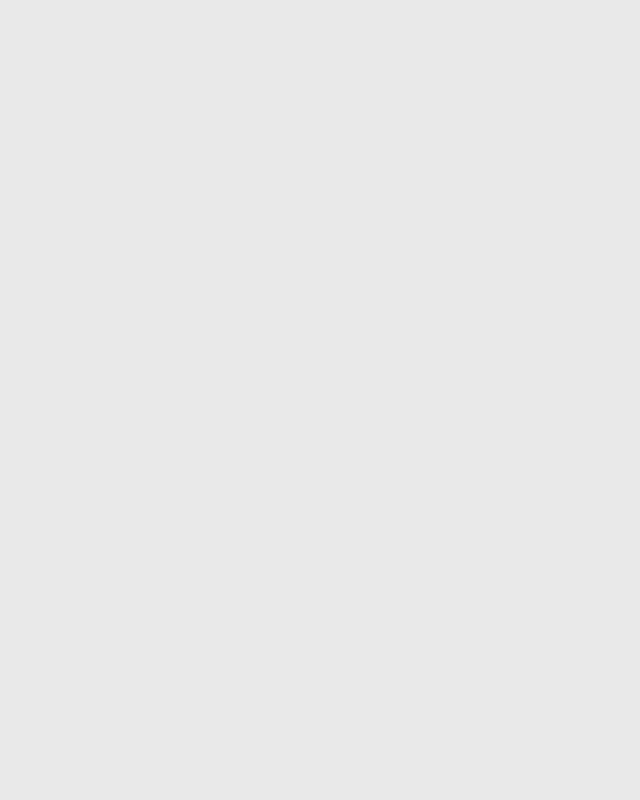
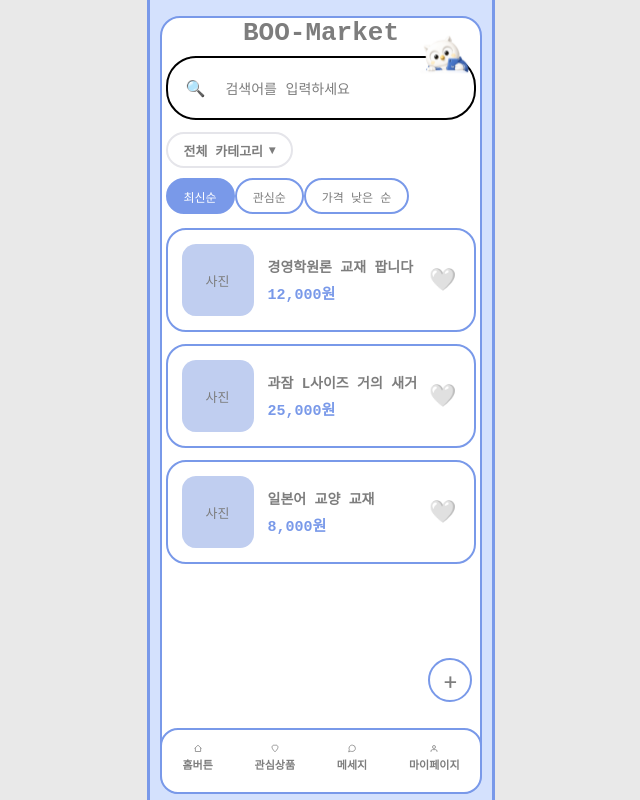
Before and after one commit to siyeonlim0128-netizen/mini-project, a React (Create React App) app in the folder mini-project/: page /main in a window 1280 px wide. Before the commit this address had no page. Shown: the whole page, without its empty margins (319-959 px from the left). Built offline with nearby package versions, Linux system fonts and the light colour scheme; a web font is replaced by a local one.

Commit message:
1차 페이지 연결

```diff
--- a/mini-project/src/App.js
+++ b/mini-project/src/App.js
@@ -1,14 +1,62 @@
-import { BrowserRouter, Routes, Route } from "react-router-dom";
+import { BrowserRouter, Routes, Route, useNavigate } from "react-router-dom";
+import MainPage from "./pages/MainPage";
 import MyPage from "./pages/MyPage";
+import PostCreatePage from "./pages/PostCreatePage";
 import ResetPasswordPage from "./pages/ResetPasswordPage";
+import SignupPage from "./pages/SignupPage";
+
+function MainRoute({ initialTab = "home" }) {
+  const navigate = useNavigate();
+
+  return (
+    <MainPage
+      initialTab={initialTab}
+      onCreateClick={() => navigate("/posts/new")}
+      onHomeClick={() => navigate("/main")}
+      onLikesClick={() => navigate("/favorites")}
+      onMessagesClick={() => navigate("/messages")}
+      onMyPageClick={() => navigate("/mypage")}
+    />
+  );
+}
+
+function PostCreateRoute() {
+  const navigate = useNavigate();
+
+  return <PostCreatePage onBack={() => navigate("/main")} />;
+}
+
+function NotReadyPage({ title }) {
+  const navigate = useNavigate();
+
+  return (
+    <main style={{ minHeight: "100vh", display: "grid", placeItems: "center" }}>
+      <section style={{ textAlign: "center" }}>
+        <h1>{title}</h1>
+        <button type="button" onClick={() => navigate("/main")}>
+          홈으로
+        </button>
+      </section>
+    </main>
+  );
+}
 
 function App() {
   return (
     <BrowserRouter>
       <Routes>
-        <Route path="/" element={<MyPage />} />
+        <Route path="/" element={<MainRoute />} />
+        <Route path="/main" element={<MainRoute />} />
+        <Route path="/favorites" element={<MainRoute initialTab="likes" />} />
+        <Route path="/messages" element={<NotReadyPage title="메세지" />} />
+        <Route path="/report" element={<NotReadyPage title="신고하기" />} />
+        <Route path="/login" element={<NotReadyPage title="로그인" />} />
+        <Route path="/signup" element={<SignupPage />} />
         <Route path="/mypage" element={<MyPage />} />
+        <Route path="/posts/new" element={<PostCreateRoute />} />
+        <Route path="/posts/edit/:postId" element={<PostCreateRoute />} />
         <Route path="/password-reset" element={<ResetPasswordPage />} />
+        <Route path="*" element={<MainRoute />} />
       </Routes>
     </BrowserRouter>
   );
--- a/mini-project/src/pages/MainPage.js
+++ b/mini-project/src/pages/MainPage.js
@@ -38,13 +38,30 @@ const DUMMY_POSTS = [
   },
 ];
 
-function MainPage({ onCreateClick }) {
+function MainPage({
+  initialTab = 'home',
+  onCreateClick,
+  onHomeClick,
+  onLikesClick,
+  onMessagesClick,
+  onMyPageClick,
+}) {
   const [searchText, setSearchText] = useState('');
   const [selectedCategory, setSelectedCategory] = useState('전체 카테고리');
   const [activeSort, setActiveSort] = useState('최신순');
   const [isCategoryOpen, setIsCategoryOpen] = useState(false);
   const [likedPosts, setLikedPosts] = useState([]);
-  const [currentTab, setCurrentTab] = useState('home');
+  const [currentTab, setCurrentTab] = useState(initialTab);
+
+  const moveHome = () => {
+    setCurrentTab('home');
+    onHomeClick?.();
+  };
+
+  const moveLikes = () => {
+    setCurrentTab('likes');
+    onLikesClick?.();
+  };
 
   const toggleLike = (postId) => {
     if (likedPosts.includes(postId)) {
@@ -97,7 +114,7 @@ function MainPage({ onCreateClick }) {
           )}
         </div>
         <nav className={styles.bottomNav}>
-          <button className={styles.navItem} onClick={() => setCurrentTab('home')}>
+          <button className={styles.navItem} onClick={moveHome}>
             <svg className={styles.navSvg} viewBox="0 0 24 24" fill="none" stroke="currentColor" strokeWidth="2"><path d="M3 12l9-9 9 9"/><path d="M5 10v10h14V10"/></svg>
             <span className={styles.navLabel}>홈버튼</span>
           </button>
@@ -105,11 +122,11 @@ function MainPage({ onCreateClick }) {
             <svg className={styles.navSvg} viewBox="0 0 24 24" fill="none" stroke="currentColor" strokeWidth="2"><path d="M12 21C12 21 4 13.5 4 8.5C4 5.46 6.46 3 9.5 3C11.06 3 12 4 12 4S12.94 3 14.5 3C17.54 3 20 5.46 20 8.5C20 13.5 12 21 12 21Z"/></svg>
             <span className={styles.navLabel}>관심상품</span>
           </button>
-          <button className={styles.navItem} onClick={() => alert('메세지 페이지 준비 중!')}>
+          <button className={styles.navItem} onClick={onMessagesClick}>
             <svg className={styles.navSvg} viewBox="0 0 24 24" fill="none" stroke="currentColor" strokeWidth="2"><path d="M21 11.5a8.38 8.38 0 01-.9 3.8 8.5 8.5 0 01-7.6 4.7 8.38 8.38 0 01-3.8-.9L3 21l1.9-5.7a8.38 8.38 0 01-.9-3.8 8.5 8.5 0 014.7-7.6 8.38 8.38 0 013.8-.9h.5a8.48 8.48 0 018 8v.5z"/></svg>
             <span className={styles.navLabel}>메세지</span>
           </button>
-          <button className={styles.navItem} onClick={() => alert('마이페이지 준비 중!')}>
+          <button className={styles.navItem} onClick={onMyPageClick}>
             <svg className={styles.navSvg} viewBox="0 0 24 24" fill="none" stroke="currentColor" strokeWidth="2"><circle cx="12" cy="8" r="4"/><path d="M20 21v-2a4 4 0 00-4-4H8a4 4 0 00-4 4v2"/></svg>
             <span className={styles.navLabel}>마이페이지</span>
           </button>
@@ -217,15 +234,15 @@ function MainPage({ onCreateClick }) {
           <svg className={styles.navSvg} viewBox="0 0 24 24" fill="none" stroke="currentColor" strokeWidth="2"><path d="M3 12l9-9 9 9"/><path d="M5 10v10h14V10"/></svg>
           <span className={styles.navLabel}>홈버튼</span>
         </button>
-        <button className={styles.navItem} onClick={() => setCurrentTab('likes')}>
+        <button className={styles.navItem} onClick={moveLikes}>
           <svg className={styles.navSvg} viewBox="0 0 24 24" fill="none" stroke="currentColor" strokeWidth="2"><path d="M12 21C12 21 4 13.5 4 8.5C4 5.46 6.46 3 9.5 3C11.06 3 12 4 12 4S12.94 3 14.5 3C17.54 3 20 5.46 20 8.5C20 13.5 12 21 12 21Z"/></svg>
           <span className={styles.navLabel}>관심상품</span>
         </button>
-        <button className={styles.navItem} onClick={() => alert('메세지 페이지 준비 중!')}>
+        <button className={styles.navItem} onClick={onMessagesClick}>
           <svg className={styles.navSvg} viewBox="0 0 24 24" fill="none" stroke="currentColor" strokeWidth="2"><path d="M21 11.5a8.38 8.38 0 01-.9 3.8 8.5 8.5 0 01-7.6 4.7 8.38 8.38 0 01-3.8-.9L3 21l1.9-5.7a8.38 8.38 0 01-.9-3.8 8.5 8.5 0 014.7-7.6 8.38 8.38 0 013.8-.9h.5a8.48 8.48 0 018 8v.5z"/></svg>
           <span className={styles.navLabel}>메세지</span>
         </button>
-        <button className={styles.navItem} onClick={() => alert('마이페이지 준비 중!')}>
+        <button className={styles.navItem} onClick={onMyPageClick}>
           <svg className={styles.navSvg} viewBox="0 0 24 24" fill="none" stroke="currentColor" strokeWidth="2"><circle cx="12" cy="8" r="4"/><path d="M20 21v-2a4 4 0 00-4-4H8a4 4 0 00-4 4v2"/></svg>
           <span className={styles.navLabel}>마이페이지</span>
         </button>
--- a/mini-project/src/pages/ResetPasswordPage.js
+++ b/mini-project/src/pages/ResetPasswordPage.js
@@ -1,7 +1,7 @@
 import React, { useState } from "react";
 import { Eye, EyeOff } from "lucide-react";
 import "./ResetPasswordPage.css";
-import Boo9 from "../components/Boo9.svg";
+import Boo9 from "../assets/owl_wink_heart.svg";
 
 function ResetPasswordPage() {
   const [step, setStep] = useState(1);
--- a/mini-project/src/pages/SignupPage.js
+++ b/mini-project/src/pages/SignupPage.js
@@ -1,7 +1,7 @@
 import { useMemo, useState } from "react";
 import { Check, Eye, EyeOff } from "lucide-react";
 import "./SignupPage.css";
-import booImage from "../components/Boo8.svg";
+import booImage from "../assets/owl_wink_heart.svg";
 
 const steps = ["이메일", "학과", "비밀번호", "정보입력", "완료"];
 
```
